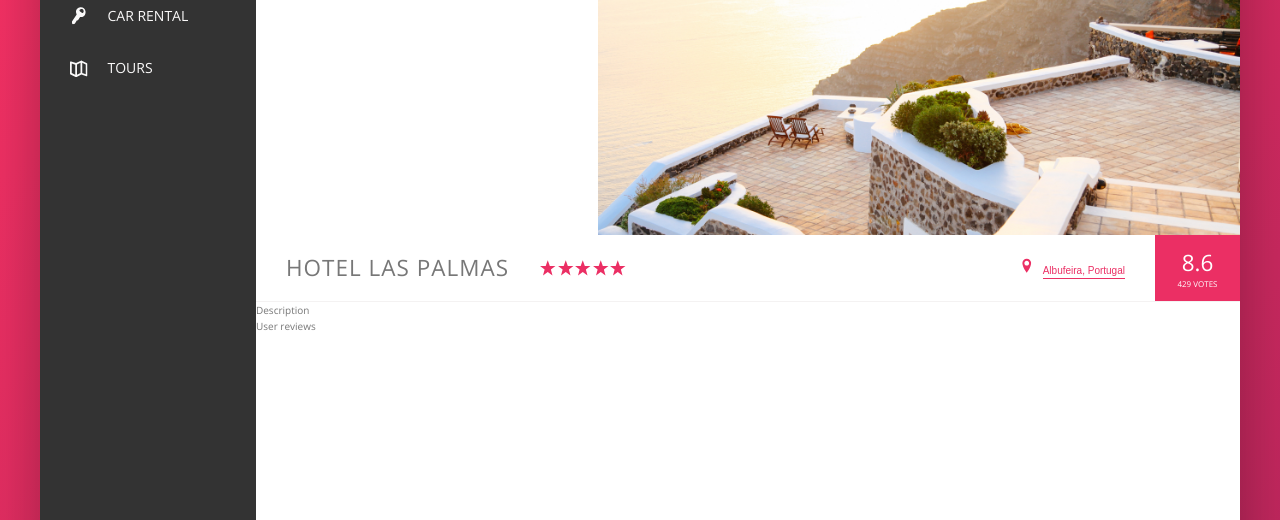
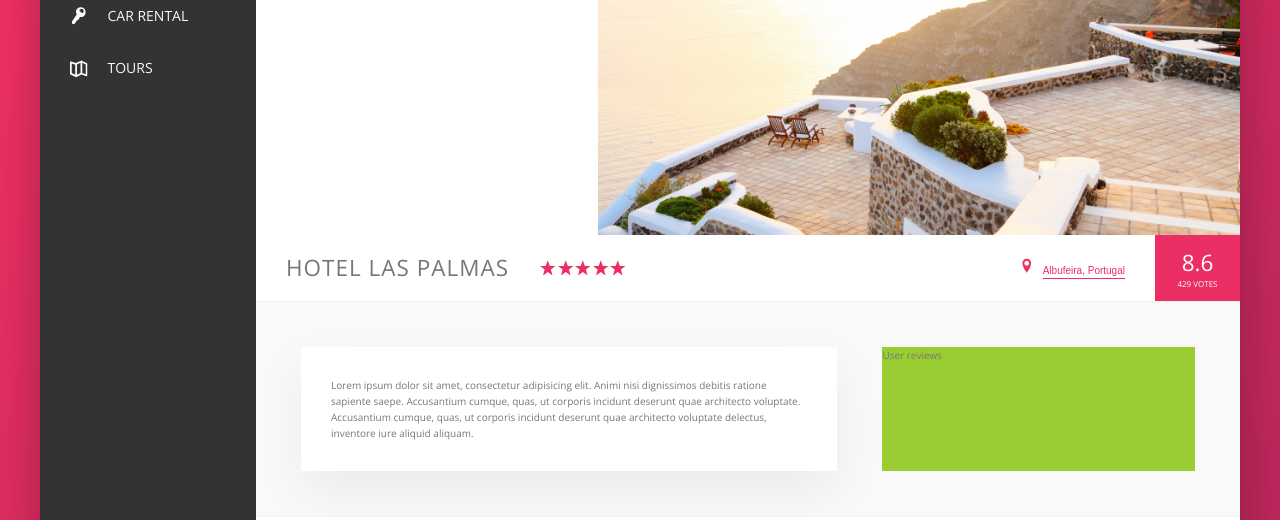
Before and after one commit to WiliTheSParrow/UdemyCourse_Trillo, a website: page index.html in a window 1280 px wide. Shown: the part 300-820 px from the top of the page. Drawn offline with nearby package versions, Linux system fonts and the light colour scheme.

Commit message:
description section middle

```diff
--- a/index.html
+++ b/index.html
@@ -163,7 +163,14 @@
 
                 <div class="detail">
                     <div class="description">
-                        Description
+                        <p class="paragraph">Lorem ipsum dolor sit amet, consectetur adipisicing elit. Animi nisi
+                            dignissimos debitis ratione sapiente saepe. Accusantium cumque, quas, ut corporis incidunt
+                            deserunt quae architecto voluptate.
+                        </p>
+                        <p class="paragraph">Accusantium cumque, quas, ut corporis incidunt deserunt quae architecto
+                            voluptate delectus, inventore iure aliquid aliquam.
+
+                        </p>
                     </div>
                     <div class="user-reviews">
                         User reviews
--- a/sass/_base.scss
+++ b/sass/_base.scss
@@ -32,6 +32,8 @@ Grey dark 3: #999
     --color-grey-dark-3: #999;
 
     --shadow-dark: 0 2rem 6rem rgba(0, 0, 0, .3);
+    --shadow-light: 0 2rem 5rem rgba(0,0,0,.06);
+    --line: 1px solid var(--color-grey-light-2);
 }
 
 * {
--- a/sass/_component.scss
+++ b/sass/_component.scss
@@ -216,7 +216,7 @@
 .overview {
     display: flex;
     align-items: center;
-    border-bottom: 1px solid var(--color-grey-light-2);
+    border-bottom: var(--line);
 
     &__heading {
         font-size: 2.25rem;
--- a/sass/_layout.scss
+++ b/sass/_layout.scss
@@ -11,7 +11,7 @@
     font-size: 1.4rem;
     height: 7rem;
     background-color: #fff;
-    border-bottom: 1px solid var(--color-grey-light-2);
+    border-bottom: var(--line);
 
     display: flex;
     justify-content: space-between;
@@ -43,3 +43,23 @@
     // It will have all the available width which remains:
     flex: 1;
 }
+
+.detail{
+ display: flex;
+ padding: 4.5rem;
+ background-color: var(--color-grey-light-1);
+ border-bottom: var(--line);
+}
+
+.description{
+    background-color: #fff;
+    box-shadow: var(--shadow-light);
+    padding: 3rem;
+    flex: 0 0 60%;
+    margin-right: 4.5rem;
+}
+
+.user-reviews{
+    background-color: yellowgreen;
+    flex: 1;
+}
```
Also changed, not shown: css/style.css.
